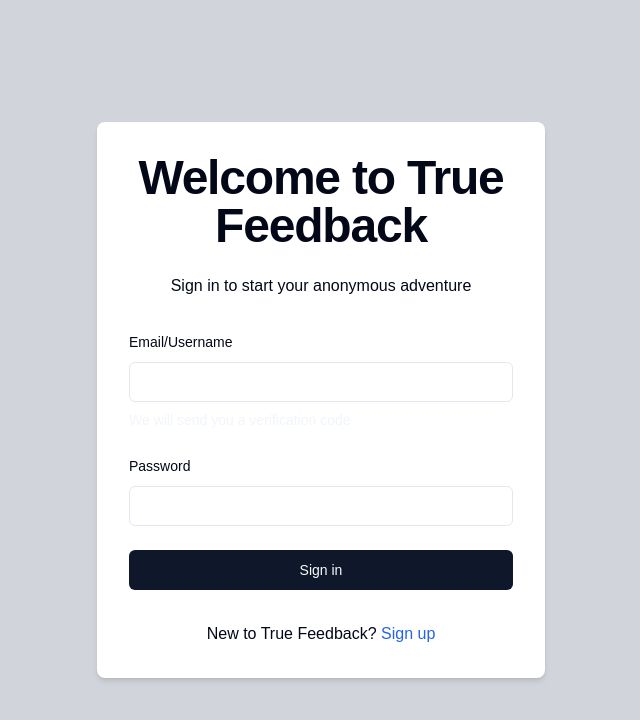
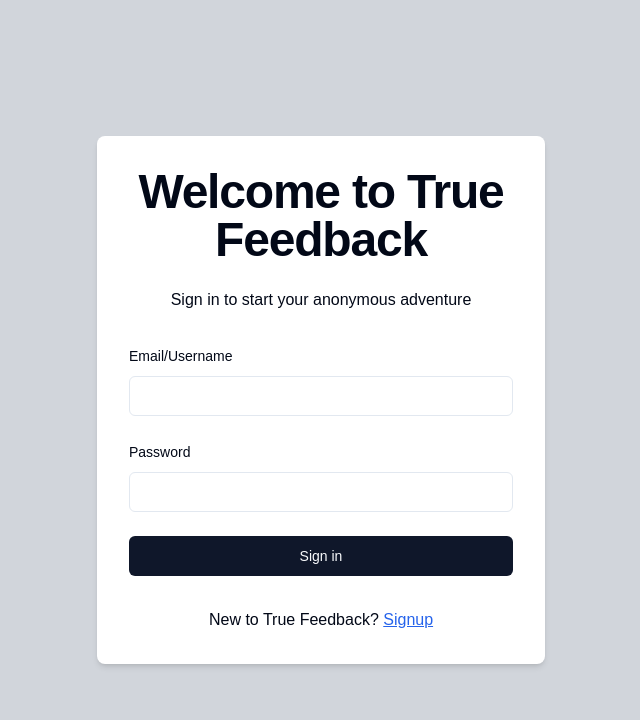
Before and after one commit to kavish224/review, a Next.js app: page /signin in a window 1280 px wide. Shown: the top 720 px of the page, without its empty margins (319-959 px from the left). Built offline with nearby package versions, Linux system fonts and the light colour scheme.

Commit message:
fix signup with existing email

```diff
--- a/src/app/(auth)/signin/page.tsx
+++ b/src/app/(auth)/signin/page.tsx
@@ -77,7 +77,6 @@
                                 <FormItem>
                                     <FormLabel>Email/Username</FormLabel>
                                     <Input {...field} name="email" />
-                                    <p className='text-muted text-gray-400 text-sm'>We will send you a verification code</p>
                                     <FormMessage />
                                 </FormItem>
                             )}
@@ -108,8 +107,8 @@
                 <div className="text-center mt-4">
                     <p>
                         New to True Feedback?{' '}
-                        <Link href="/signup" className="text-blue-600 hover:text-blue-800">
-                            Sign up
+                        <Link href="/signup" className="text-blue-600 hover:text-blue-800 underline">
+                            Signup
                         </Link>
                     </p>
                 </div>
--- a/src/app/(auth)/signup/page.tsx
+++ b/src/app/(auth)/signup/page.tsx
@@ -71,13 +71,19 @@
     try {
       const response = await axios.post<ApiResponse>('/api/signup', data);
 
-      toast({
-        title: 'Success',
-        description: response.data.message,
-      });
-
-      router.replace(`/verify/${username}`);
-
+      if (response.data.success) {
+        toast({
+          title: 'Success',
+          description: response.data.message,
+        });
+        router.replace(`/verify/${username}`);
+      } else {
+        toast({
+          title: 'Sign Up Failed',
+          description: response.data.message,
+          variant: "destructive"
+        });
+      }
       setIsSubmitting(false);
     } catch (error) {
       console.error('Error during sign-up:', error);
@@ -144,7 +150,7 @@
                 <FormItem>
                   <FormLabel>Email</FormLabel>
                   <Input {...field} name="email" />
-                  <p className='text-muted text-gray-700 text-sm'>We will send you a verification code</p>
+                  <p className='text-sm text-gray-500'>We will send you a verification code</p>
                   <FormMessage />
                 </FormItem>
               )}
@@ -176,8 +182,8 @@
         <div className="text-center mt-4">
           <p>
             Already a member?{' '}
-            <Link href="/signin" className="text-blue-600 hover:text-blue-800">
-              Sign in
+            <Link href="/signin" className="text-blue-600 hover:text-blue-800 underline">
+              Signin
             </Link>
           </p>
         </div>
--- a/src/app/api/signup/route.ts
+++ b/src/app/api/signup/route.ts
@@ -26,7 +26,7 @@
             if (existingUserByEmail.isVerified) {
                 return Response.json({
                     success: false,
-                    message: "User already exist with this email",
+                    message: "User already exist with this email, Please signin or enter a different email address",
                     status: 400
                 })
             } else {
```
